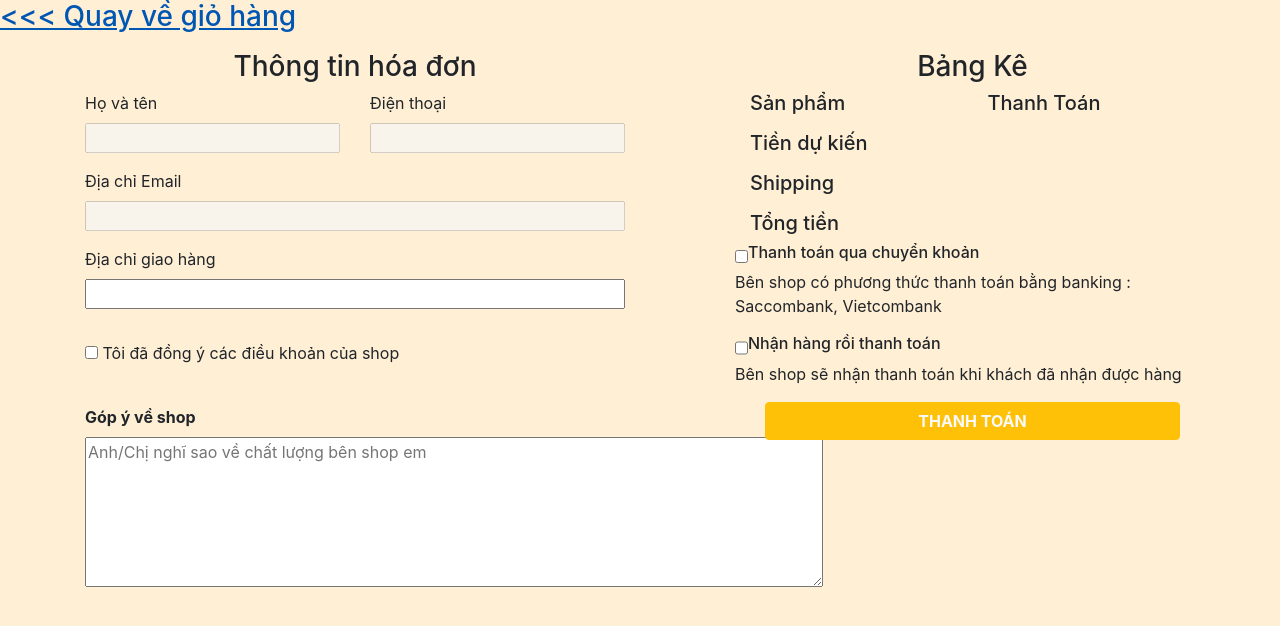
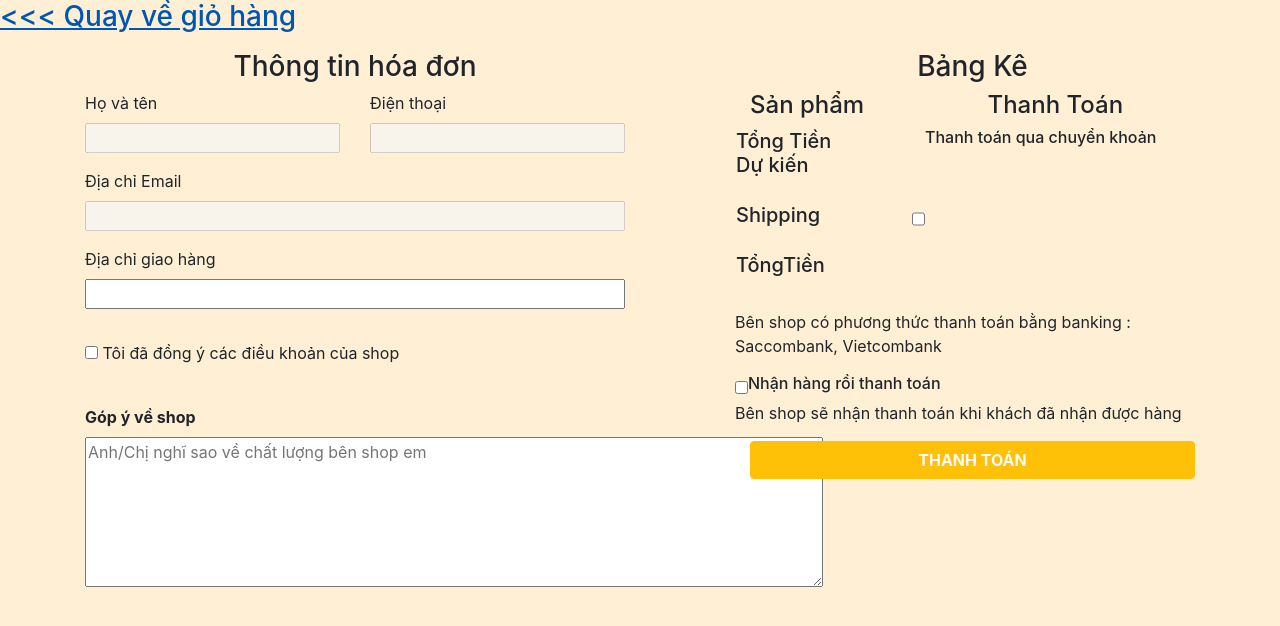
Before and after one commit to duongan1405/shopping-cart, a plain HTML site: page checkOut.htm in a window 1280 px wide. Drawn offline with Linux system fonts and the light colour scheme.

Commit message:
shopping

```diff
--- a/checkOut.htm
+++ b/checkOut.htm
@@ -49,22 +49,44 @@
                 <h3 class="text-center">Bảng Kê</h3>
                 <div class="row">
                     <div class="col-6">
-                        <h5>Sản phẩm</h5>
-                        <p id="nameSP"></p>
+                        <h4>Sản phẩm</h4>
+                    </div>
+                        <!-- <p id="nameSP"></p>
                         <h5>Tiền dự kiến</h5>
                         <p></p>
                         <h5>Shipping</h5>
                         <p></p>
-                        <h5>Tổng tiền</h5>
+                        <h5>Tổng tiền</h5> -->
+
+                    <div class="col-6">
+                        <h4>Thanh Toán</h4>
                     </div>
-                    <div class="col-6">
-                        <h5>Thanh Toán</h5>
-                        <p id="moneySP"></p>
+                        <!-- <p id="moneySP"></p>
                         <h5 id="tmpMoney"></h5>
                         <p></p>
                         <h5 id="shipping"></h5>
                         <p></p>
-                        <h5 id="totalMoney"></h5>
+                        <h5 id="totalMoney"></h5> -->
+
+
+                            <div>
+                                <table class="h5">
+                                    <div class="row text-secondary font-weight-bold" id="result1"></d>
+                                    <tr>
+                                        <td width="50%">Tổng Tiền Dự kiến <br> <br></td>
+                                        <td id="tmpMoney"></td>
+
+                                    </tr>
+
+                                <tr>
+                                    <td width="60%">Shipping <br> <br></td>
+                                    <td id="shipping"></td>
+                                </tr>
+                                <tr >
+                                    <td width="50%">TổngTiền<br> <br> </td>
+                                    <td id="totalMoney"></td>
+                                </tr>
+                            </table>
                             </div>
                             <input type="checkbox" name="" id="checkBuy1">
                             <label class="h6">Thanh toán qua chuyển khoản</label>
@@ -74,9 +96,9 @@
                             <p>Bên shop sẽ nhận thanh toán khi khách đã nhận được hàng</p>
                             <p id="errCheck" class="text-danger"></p>
                            <br>
-                    </div>
                            <div class="col-12">
                             <input  type="button" value="THANH TOÁN" class="btn btn-warning text-light font-weight-bold" style="width: 100%;">
+                        </div>
                     </div>
                 </div>
             </div>
--- a/mainCheckOut.js
+++ b/mainCheckOut.js
@@ -23,8 +23,7 @@ function loadDatas() {
 
     carts.forEach((cart) => {
         var total = (cart.price * cart.count);
-        document.getElementById('nameSP').innerHTML += `<li>${cart.name} x ${cart.count}</li>`;
-        document.getElementById('moneySP').innerHTML += `${total.toString().replace(/(\d)(?=(\d{3})+(?!\d))/g,'$1.')} VNG <br>`;
+        document.getElementById('result1').innerHTML+= `<label class="col-6" width="50%">* ${cart.name} x ${cart.count}</label>  <label > ${total.toString().replace(/(\d)(?=(\d{3})+(?!\d))/g,'$1.')} VNG </label> <br>`
         //Tiền dự kiến
         tmp += ((cart.price * cart.count));
         tmpMoney = `${tmp.toString().replace(/(\d)(?=(\d{3})+(?!\d))/g,'$1.')} VNĐ`;
@@ -48,7 +47,6 @@ function loadDatas() {
                 money += ((cart.price * cart.count));
                 totalMoney = `${money.toString().replace(/(\d)(?=(\d{3})+(?!\d))/g,'$1.')} VNĐ`;
         }
-
         //Tổng tiền
 
     })
```
Lines whose indentation alone changed are shown as unchanged.
